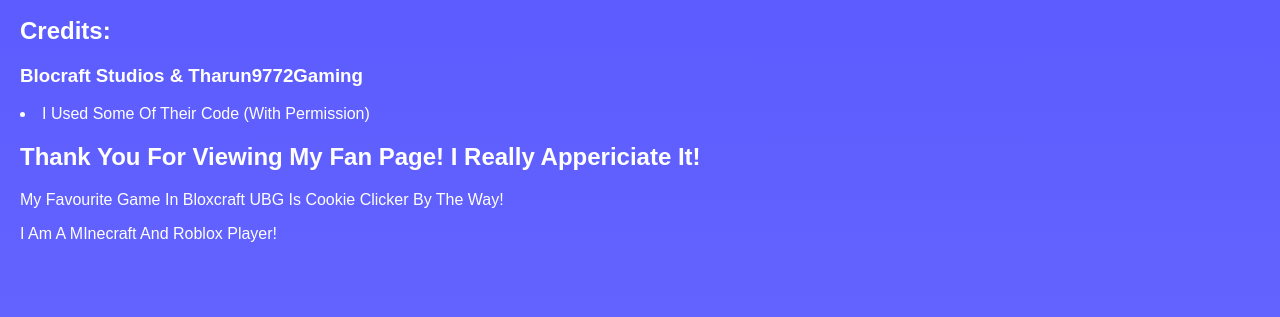
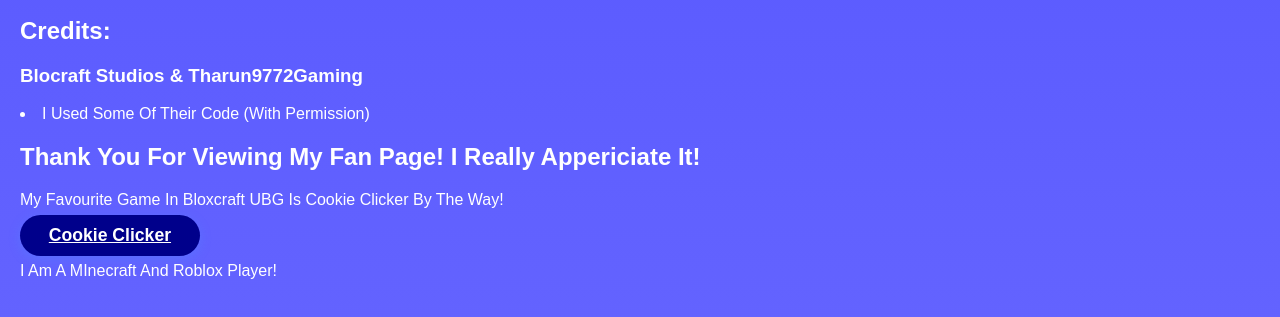
Before and after one commit to thegoateduserthatlikesbloxcraft/thegoateduserthatlikesbloxcraft.github.io, a plain HTML site: page index.html in a window 1280 px wide. Shown: the part 369-686 px from the top of the page. Drawn offline with Linux system fonts and the light colour scheme.

Commit message:
Update index.html

```diff
--- a/index.html
+++ b/index.html
@@ -108,4 +108,5 @@
 <li>I Used Some Of Their Code (With Permission)</li>
       <h2>Thank You For Viewing My Fan Page! I Really Appericiate It!</h2>
      <p> My Favourite Game In Bloxcraft UBG Is Cookie Clicker By The Way!</p>
+    <a href="https://thegoateduserthatlikesbloxcraft.github.io/cookie-clicker/" class="blue-rectangle-button">Cookie Clicker</a>
       <p>I Am A MInecraft And Roblox Player!</p>
```
